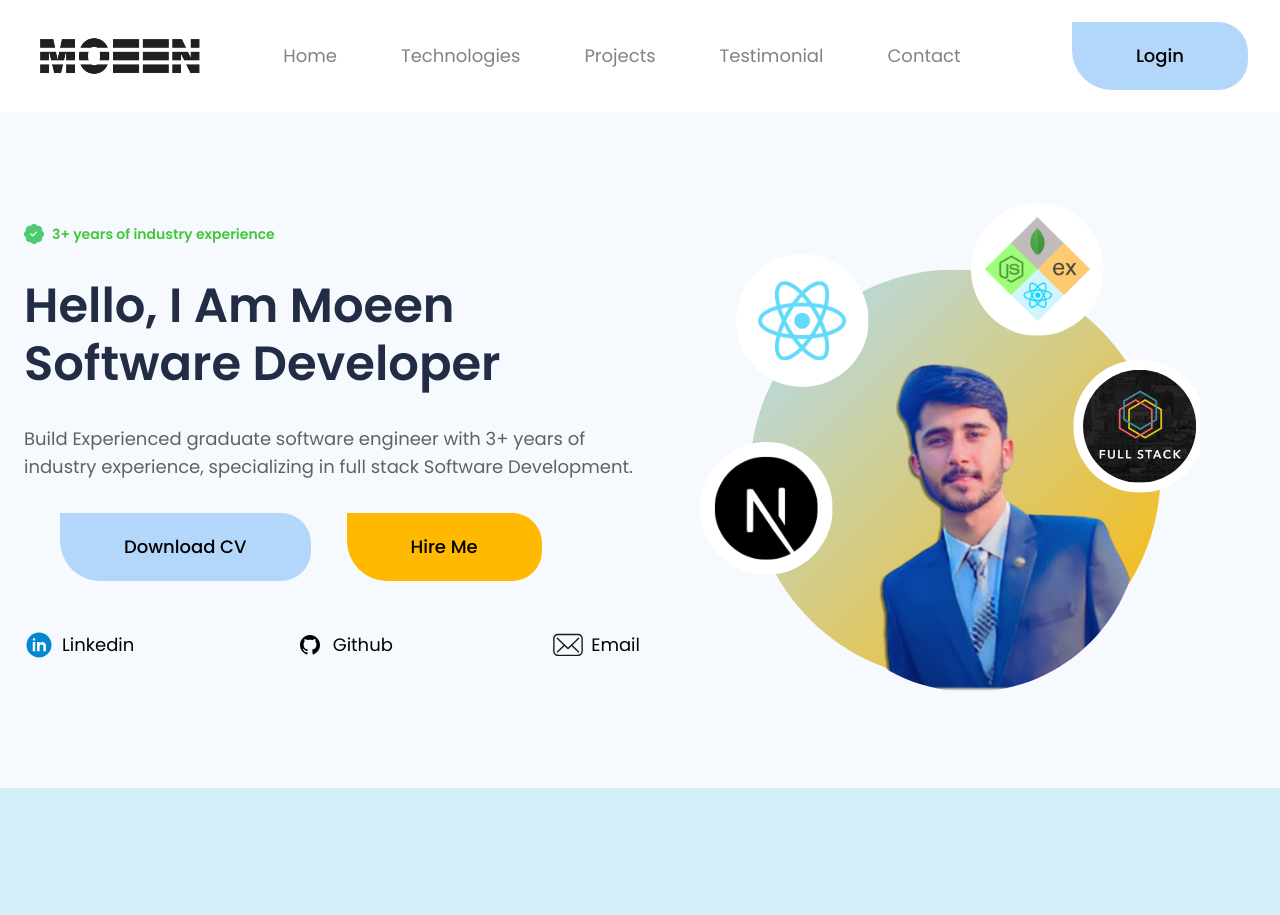
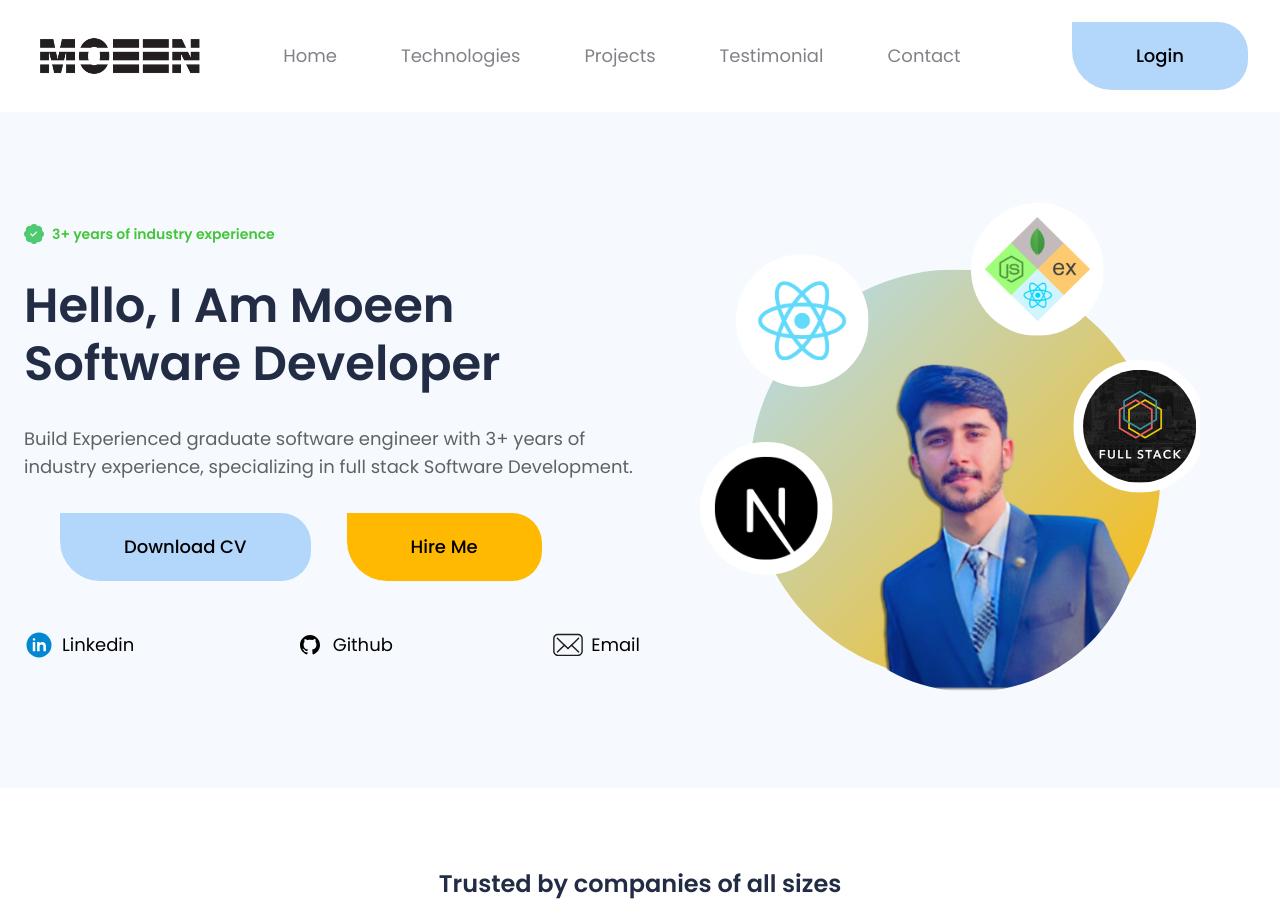
Before and after one commit to MoeenQadir/NextJs-TypeScript-Portfolio, a Next.js app: page / in a window 1280 px wide. Shown: the top 915 px of the page. Built offline with nearby package versions, Linux system fonts and the light colour scheme.

Commit message:
companies added

```diff
--- a/app/components/Companies/Companies.jsx
+++ b/app/components/Companies/Companies.jsx
@@ -35,8 +35,7 @@ const data = [
 
 
 // CAROUSEL SETTINGS
-export default class MultipleItems extends Component {
-    render() {
+const Companies = () => {
         const settings = {
             dots: false,
             infinite: true,
@@ -98,4 +97,4 @@ export default class MultipleItems extends Component {
 
         )
     }
-}
+export default Companies
--- a/app/page.tsx
+++ b/app/page.tsx
@@ -1,8 +1,8 @@
 import Banner from './components/Banner/index';
+import Companies from './components/Companies/Companies';
 import Courses from './components/Courses/index';
 import Mentor from './components/Mentor/index';
 import Testimonials from './components/Testimonials/index';
-import Newsletter from './components/Newsletter/Newsletter';
 import Contact from './components/Contact/contact'
 
 
@@ -10,7 +10,7 @@ export default function Home() {
     return (
         <main>
             <Banner/>
-            {/*<Companies/>*/}
+            <Companies/>
             <Mentor/>
             <Courses/>
             <Testimonials/>
```
